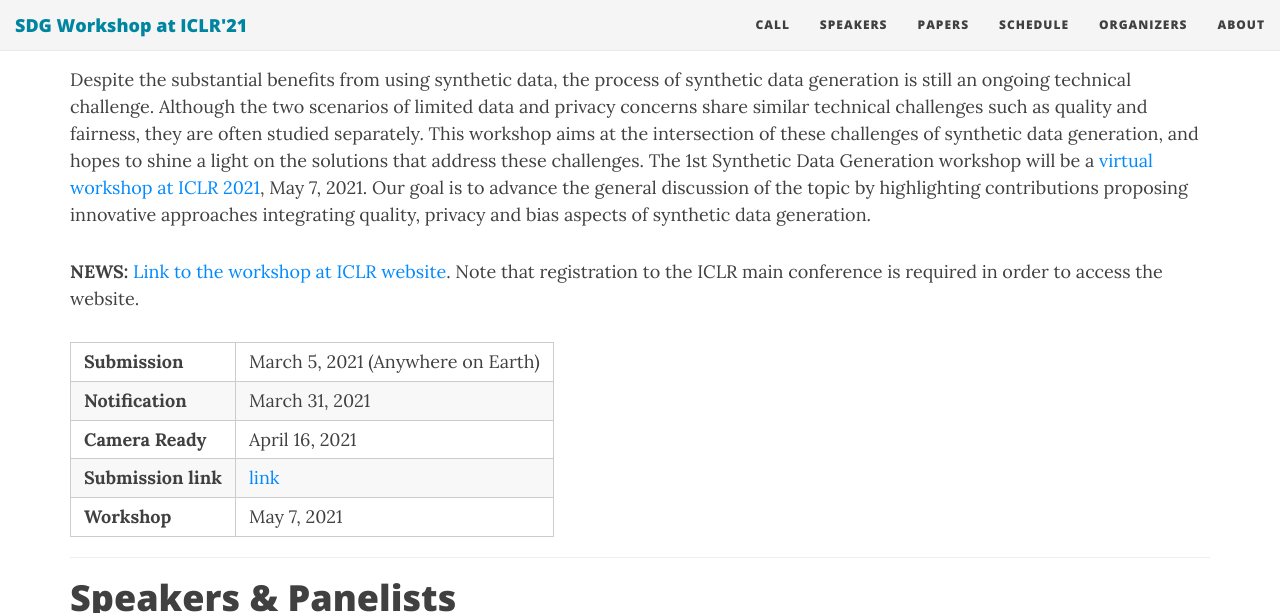
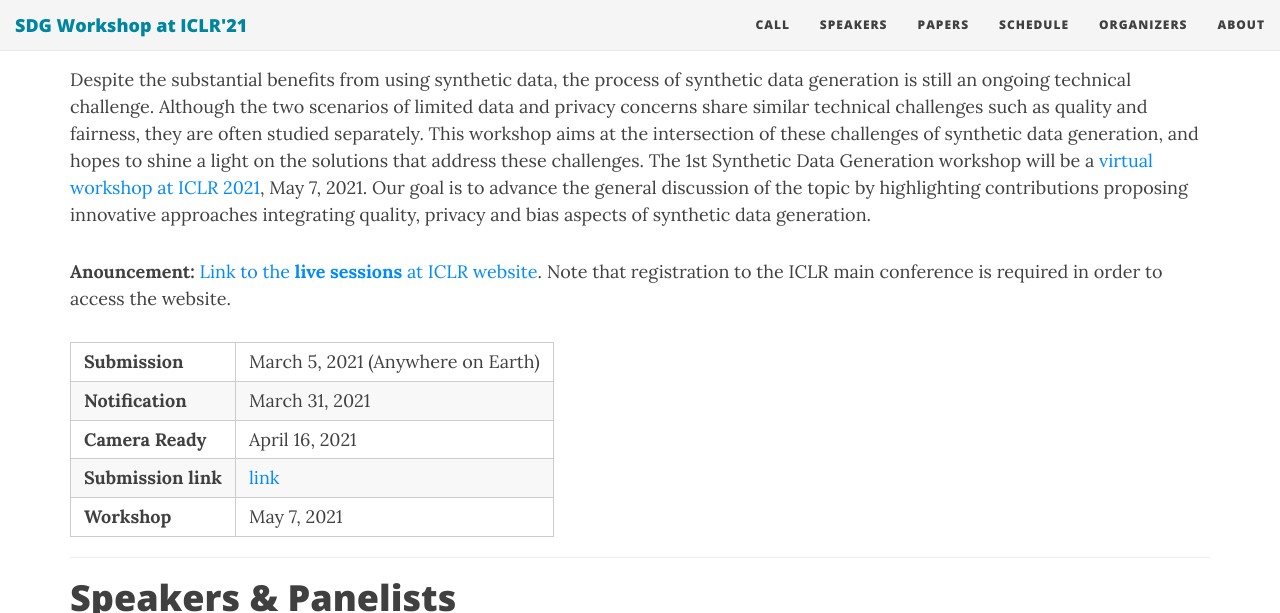
Before and after one commit to sdg-quality-privacy-bias/sdg-quality-privacy-bias.github.io, a Jekyll site: the page built from index.md, in a window 1280 px wide and 900 px high, scrolled down 325 px, cut to the strip 0-613 px from the top of the window. Built offline with Jekyll 4.4.1, drawn with Linux system fonts in a browser that asks for light colours; nearby versions of some CDN libraries.

Commit message:
Update index.md

```diff
--- a/index.md
+++ b/index.md
@@ -12,7 +12,7 @@ use-site-title: true
 Despite the substantial benefits from using synthetic data, the process of synthetic data generation is still an ongoing technical challenge. Although the two scenarios of limited data and privacy concerns share similar technical challenges such as quality and fairness, they are often studied separately.
 This workshop aims at the intersection of these challenges of synthetic data generation, and hopes to shine a light on the solutions that address these challenges. The 1st Synthetic Data Generation workshop will be a [virtual workshop at ICLR 2021](https://iclr.cc/virtual/2021/workshop/2125), May 7, 2021. Our goal is to advance the general discussion of the topic by highlighting contributions proposing innovative approaches integrating quality, privacy and bias aspects of synthetic data generation.
 
-**NEWS:** [Link to the workshop at ICLR website](https://iclr.cc/virtual/2021/workshop/2125). Note that registration to the ICLR main conference is required in order to access the website.
+**Anouncement:** [Link to the **live sessions** at ICLR website](https://iclr.cc/virtual/2021/workshop/2125). Note that registration to the ICLR main conference is required in order to access the website.
 
 | ------------- |:-------------:|
 | **Submission** |March 5, 2021 (Anywhere on Earth) |
```
